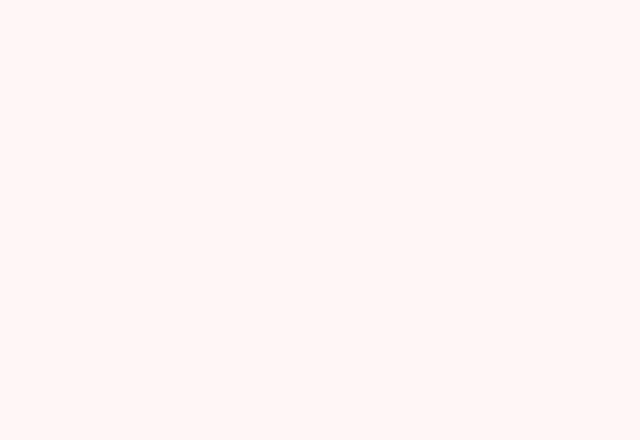
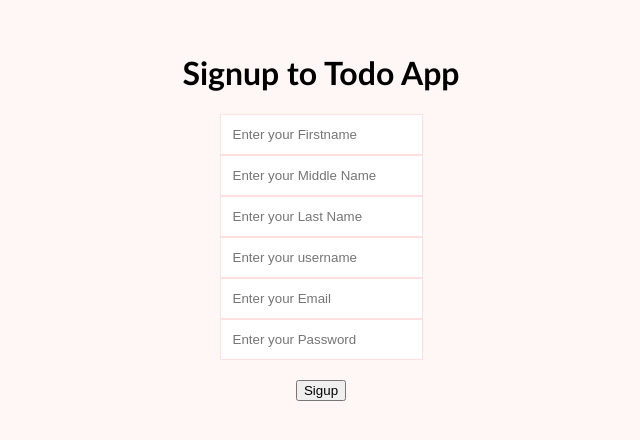
Before and after one commit to Mishansavy/todolists, a React (Vite) app in the folder Frontend/: page /todolist/signup in a window 1280 px wide. Before the commit this address had no page. Shown: the top 440 px of the page, without its empty margins (319-959 px from the left). Built offline with nearby package versions, Linux system fonts and the light colour scheme.

Commit message:
solved signup page error

```diff
--- a/Frontend/src/App.jsx
+++ b/Frontend/src/App.jsx
@@ -1,6 +1,7 @@
 import "./App.css";
 import Login from "./Components/Login/login";
 import { Logout } from "./Components/Logout/Logout";
+import { Signup } from "./Components/Signup/Signup";
 import Todolist from "./Components/Todolist";
 import { BrowserRouter, Routes, Route } from "react-router-dom";
 function App() {
@@ -13,6 +14,7 @@ function App() {
           <Route path="/" element={<Todolist />} />
           <Route path="/todolists/login" element={<Login />} />
           <Route path="/todolists/logout" element={<Logout />} />
+          <Route path="/todolist/signup" element={<Signup />} />
         </Routes>
       </BrowserRouter>
     </>
--- /dev/null
+++ b/Frontend/src/Components/Signup/Signup.jsx
@@ -0,0 +1,110 @@
+import React from "react";
+import { Formik, Form, Field, ErrorMessage } from "formik";
+import axios from "axios";
+import * as Yup from "yup";
+import { useNavigate } from "react-router-dom";
+
+const validationSchema = Yup.object({
+  first_name: Yup.string().required("First name is required"),
+  middle_name: Yup.string(),
+  last_name: Yup.string().required("Last name is required"),
+  username: Yup.string().required("username is required"),
+  email: Yup.string()
+    .email("Invalild email address")
+    .required("Email is required"),
+  password: Yup.string()
+    .min(8, "Password must be at least 8 characters")
+    .required("Password is required"),
+});
+export const Signup = () => {
+  const navigate = useNavigate();
+
+  return (
+    <>
+      <h1>Signup to Todo App</h1>
+      <Formik
+        initialValues={{
+          first_name: "",
+          middle_name: "",
+          last_name: "",
+          email: "",
+          username: "",
+          password: "",
+        }}
+        validateSchema={validationSchema}
+        onSubmit={(values) => {
+          // alert(JSON.stringify(values, null, 2));
+          navigate("/todolists/login");
+          axios
+            .post("http://localhost:8000/accounts/register/user/", values)
+            .then((response) => {
+              console.log("API Response", response.data);
+              console.log("form values", values);
+            })
+            .catch((erro) => {
+              console.log("errors", error);
+            });
+        }}
+      >
+        <Form>
+          <div>
+            <ErrorMessage name="first_name" component="div" />
+            <Field
+              type="text"
+              id="first_name"
+              name="first_name"
+              placeholder="Enter your Firstname"
+            />
+          </div>
+          <div>
+            <Field
+              type="text"
+              id="middle_name"
+              name="middle_name"
+              placeholder="Enter your Middle Name"
+            />
+          </div>
+          <div>
+            <ErrorMessage name="last_name" component="div" />
+            <Field
+              type="text"
+              id="last_name"
+              name="last_name"
+              placeholder="Enter your Last Name"
+            />
+          </div>
+          <div>
+            <ErrorMessage name="username" component="div" />
+            <Field
+              type="text"
+              id="username"
+              name="username"
+              placeholder="Enter your username"
+            />
+          </div>
+          <div>
+            <ErrorMessage name="email" component="div" />
+            <Field
+              type="email"
+              id="email"
+              name="email"
+              placeholder="Enter your Email"
+            />
+          </div>
+          <div>
+            <ErrorMessage name="password" component="div" />
+            <Field
+              type="password"
+              id="password"
+              name="password"
+              placeholder="Enter your Password"
+            />
+          </div>
+          <br />
+          <button type="submit">Sigup</button>
+        </Form>
+      </Formik>
+    </>
+  );
+};
+export default Signup;
--- a/Frontend/src/Components/Todolist.jsx
+++ b/Frontend/src/Components/Todolist.jsx
@@ -22,6 +22,9 @@ export default function Todolist() {
   const navigate = useNavigate();
   const Login = () => {
     navigate("/todolists/login");
+  };
+  const Signup = () => {
+    navigate("/todolist/signup");
   };
 
   const handlekeypress = (e) => {
@@ -185,6 +188,9 @@ export default function Todolist() {
       <button className="addlist" onClick={Login}>
         Login
       </button>
+      <button className="addlist" onClick={Signup}>
+        Signup
+      </button>
       <button
         style={{
           backgroundColor: "red",
--- a/Frontend/src/Components/todolist.css
+++ b/Frontend/src/Components/todolist.css
@@ -23,7 +23,8 @@ body {
   border-radius: 12px;
 }
 input[type="text"],
-input[type="password"] {
+input[type="password"],
+input[type="email"] {
   padding: 12px;
   border: 1px solid #ffdfdf;
 }
```
Also changed, not shown: Frontend/package.json (+139 -1 lines), 2 other files (tests, documents, lock files or other folders).
